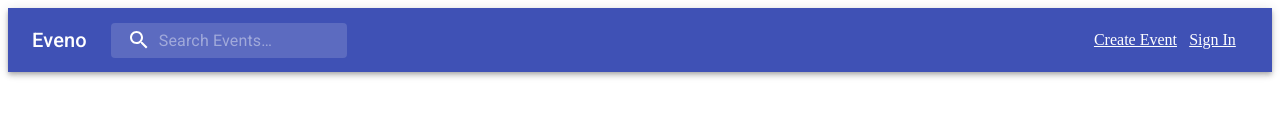
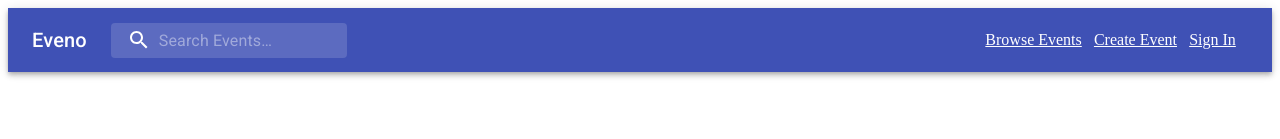
Before and after one commit to chetat/eveno-fe, a React (Create React App) app: page / in a window 1280 px wide. Shown: the top 139 px of the page. Built offline with nearby package versions, Linux system fonts and the light colour scheme; no server answers.

Commit message:
Add main routes on navbar

```diff
--- a/src/Containers/Navbar/index.js
+++ b/src/Containers/Navbar/index.js
@@ -64,8 +64,16 @@ const PrimarySearchAppBar = () => {
             <MenuItem>
                 <AddIcon />
                 <Typography noWrap>
-                    <Link to="/profile">
+                    <Link to="/events/new">
                         Create Event
+                        </Link>
+                </Typography>
+            </MenuItem>
+            <MenuItem>
+                <AccountCircle />
+                <Typography noWrap>
+                    <Link to="/events/all">
+                        Browse Events
                         </Link>
                 </Typography>
             </MenuItem>
@@ -101,7 +109,12 @@ const PrimarySearchAppBar = () => {
                     </div>
                     <div className={classes.grow} />
                     <div className={classes.sectionDesktop}>
-                            <Link to="/profile" className={classes.link}>
+                            <Link to="/events/all" className={classes.link}>
+                                Browse Events
+                                </Link>
+                    </div>
+                    <div className={classes.sectionDesktop}>
+                            <Link to="/manage/events/new" className={classes.link}>
                                 Create Event
                                 </Link>
                     </div>
--- a/src/Routes.js
+++ b/src/Routes.js
@@ -14,13 +14,10 @@ import Forgot from "./Pages/Auth/Password/Forgot";
 import Reset from "./Pages/Auth/Password/Reset";
 import NotFound from "./Pages/NotFound"
 import AuthRoute from "./Utils/AuthRoute";
-import { useSelector } from 'react-redux';
 
 
 
  const Routes = () => {
-    const { isAuthenticated } = useSelector(state => state.auth)
-    console.log(isAuthenticated)
         return(
             <Switch>
                 <Route exact path="/" component={Home} />
```
